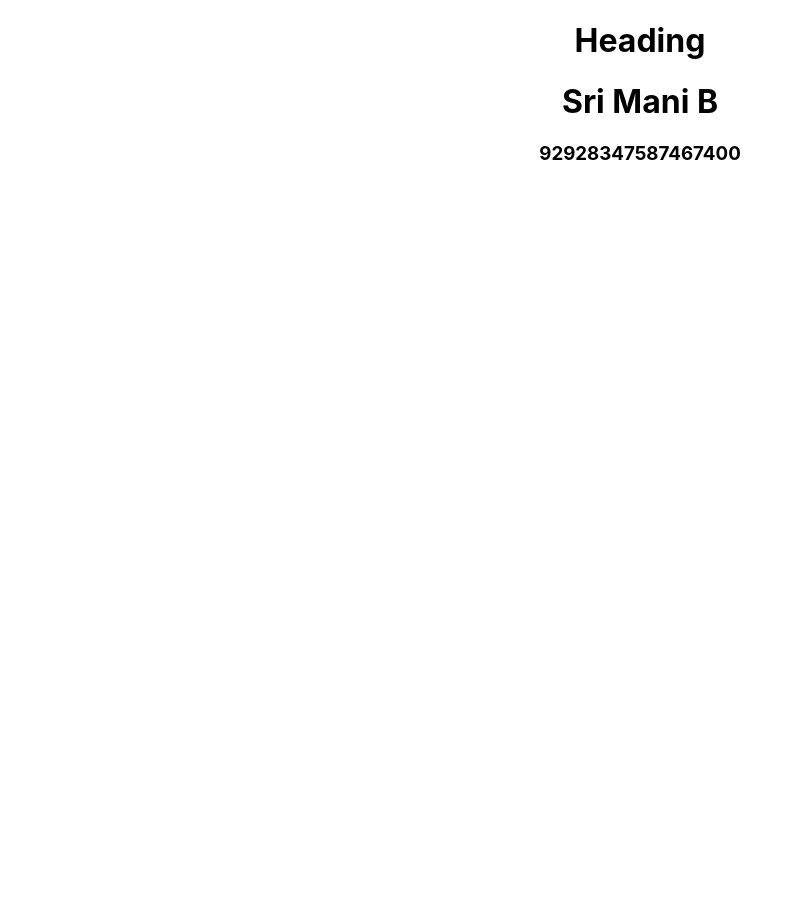
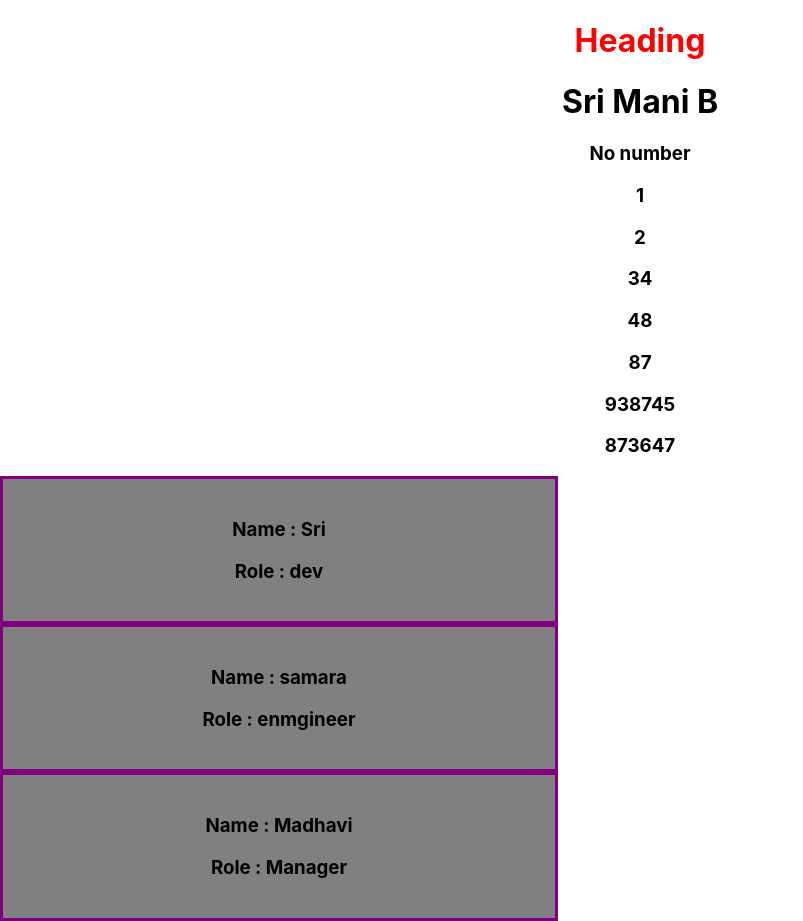
Before and after one commit to srimani282/Reactdev, a React (Create React App) app: page / in a window 1280 px wide. Shown: the whole page, without its empty margins (0-803 px from the left). Before the commit the page ends 800 px from the top, so only its background shows below. Built offline with nearby package versions, Linux system fonts and the light colour scheme.

Commit message:
Confitional stylijng  and maping through array

```diff
--- a/src/App.css
+++ b/src/App.css
@@ -1,6 +1,28 @@
 .App {
   text-align: center;
 }
+
+.header {
+  color: blue;
+}
+
+.safe {
+  color: green;
+}
+
+.error {
+  color: red;
+}
+
+.user-item {
+  background-color: grey;
+  width: 40%;
+  padding: 20px;
+  border: solid purple 3px;
+  box-shadow: seagreen;
+
+}
+
 
 .App-logo {
   height: 40vmin;
@@ -32,6 +54,7 @@
   from {
     transform: rotate(0deg);
   }
+
   to {
     transform: rotate(360deg);
   }
--- a/src/App.js
+++ b/src/App.js
@@ -4,12 +4,36 @@ import "./App.css";
 function App() {
   let name = "Sri Mani B";
   let num = 92928347587467389;
+  let blueColor = false;
+  let safeColor = false;
+
+  let arr = [1, 2, 34, 48, 87, 938745, 873647];
+  let strArray = ["sanmara", "sriMani", "rahul", "surendra", "madhavi"];
+  let arrObj = [
+    { name: "Sri", role: "dev" },
+    { name: "samara", role: "enmgineer" },
+    { name: "Madhavi", role: "Manager" },
+  ];
 
   return (
     <div className="App">
-      <h1>Heading</h1>
+      <h1 className={blueColor ? "header" : safeColor ? "safe" : "error"}>
+        Heading
+      </h1>
       <h1>{name}</h1>
-      {true ? <h3>{num}</h3> : <h3>No number</h3>}
+      {false ? <h3>{num}</h3> : <h3>No number</h3>}
+      {arr.map((value, index) => {
+        return <h3>{value}</h3>;
+      })}
+
+      {arrObj.map((value, index) => {
+        return (
+          <div className="user-item">
+            <h3>Name : {value.name}</h3>
+            <h3>Role : {value.role}</h3>
+          </div>
+        );
+      })}
     </div>
   );
 }
```
